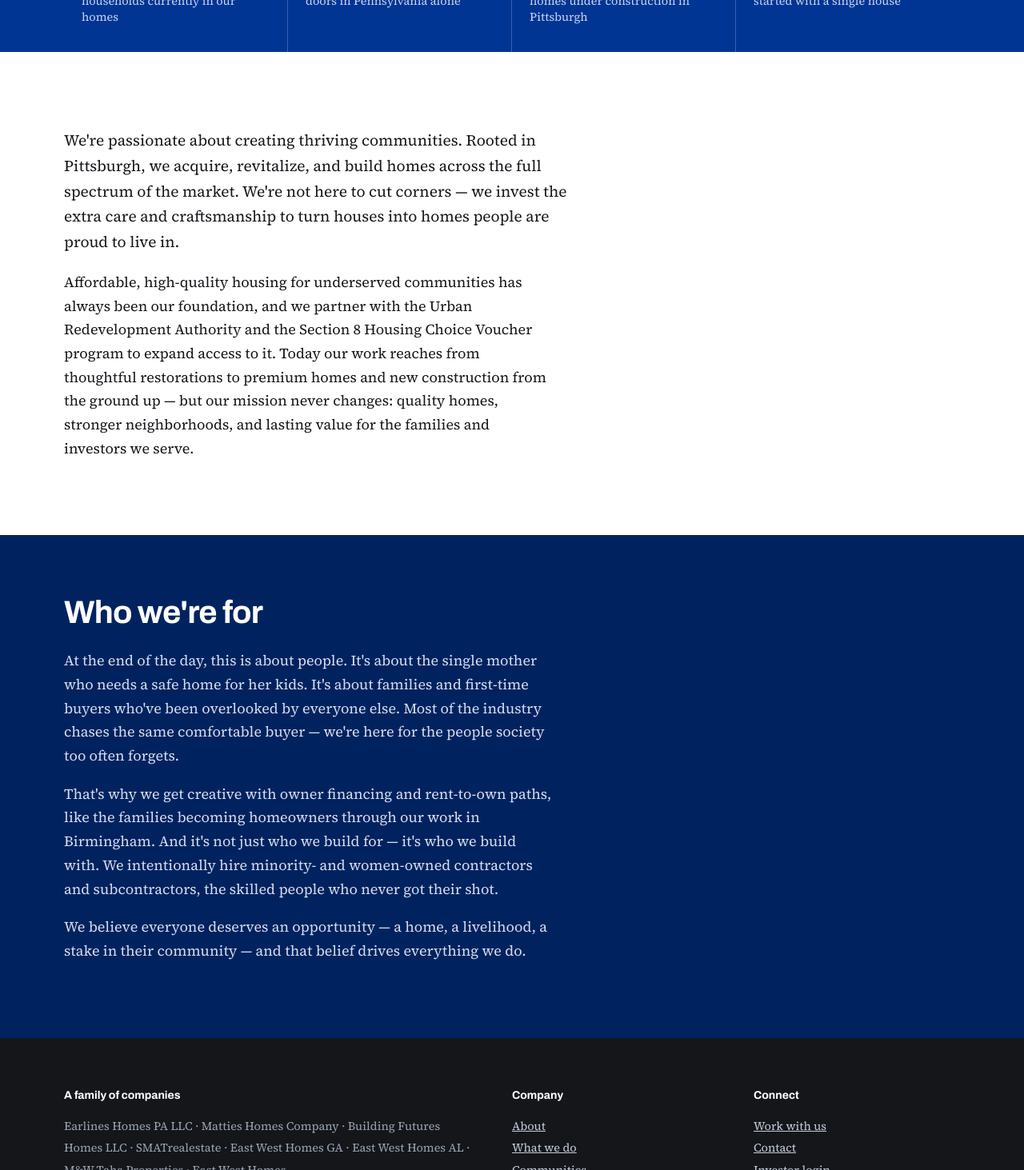
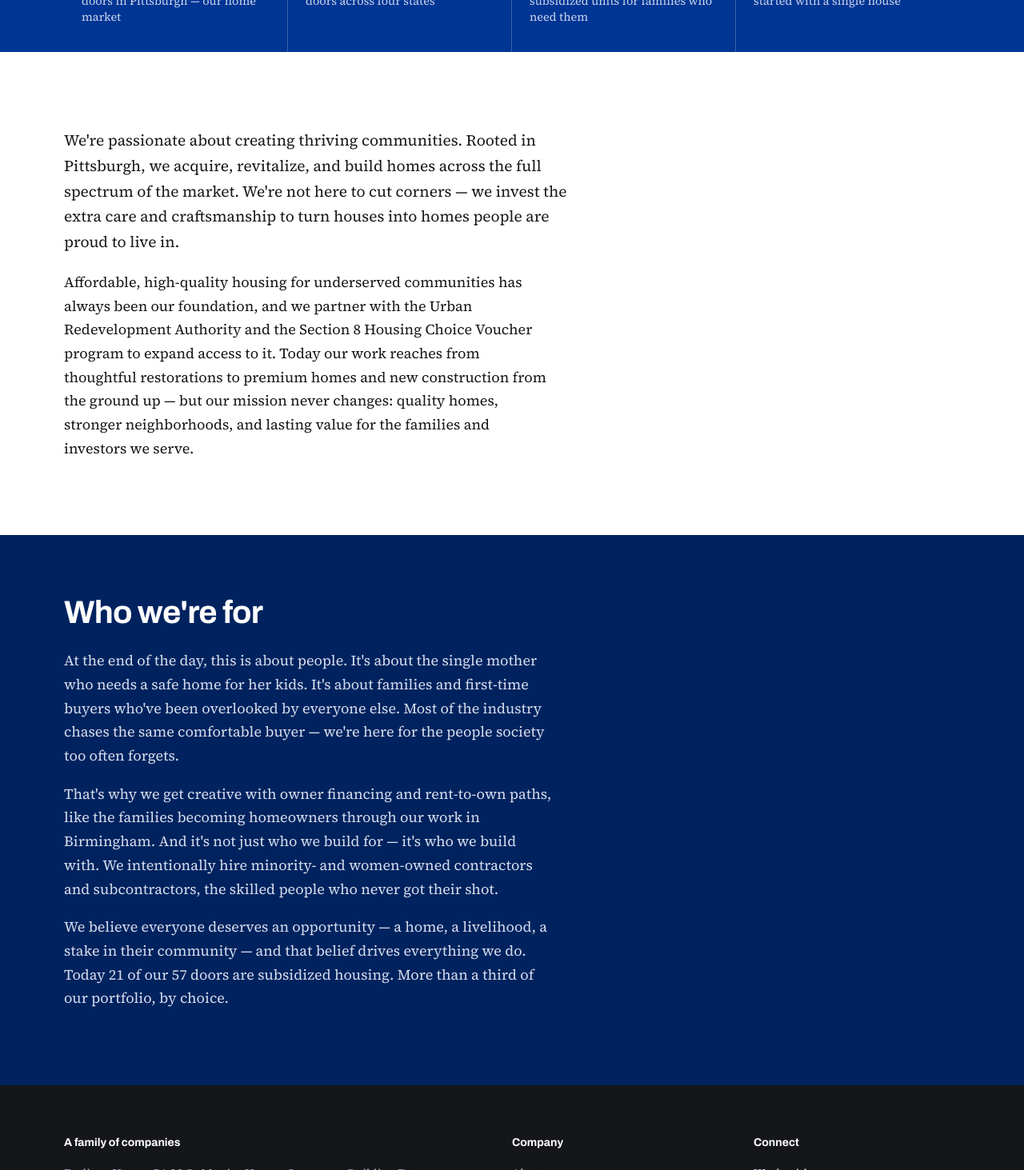
Before and after one commit to EarlinesHomes/east-west-homes-site, a plain HTML site: page index.html in a window 1280 px wide. Shown: the part 754-2217 px from the top of the page at 80% size. Drawn offline with Linux system fonts and the light colour scheme.

Commit message:
Add files via upload

```diff
--- a/index.html
+++ b/index.html
@@ -286,9 +286,9 @@ body::before{content:"";position:fixed;inset:0 0 auto;height:env(safe-area-inset
   </div>
   <div class="wrap">
    <div class="stats">
-    <div class="stat"><b>28</b><span>households currently in our homes</span></div>
-    <div class="stat"><b>27</b><span>doors in Pennsylvania alone</span></div>
-    <div class="stat"><b>4</b><span>homes under construction in Pittsburgh</span></div>
+    <div class="stat"><b>32</b><span>doors in Pittsburgh &mdash; our home market</span></div>
+    <div class="stat"><b>57</b><span>doors across four states</span></div>
+    <div class="stat"><b>21</b><span>subsidized units for families who need them</span></div>
     <div class="stat"><b>2021</b><span>started with a single house</span></div>
    </div>
   </div>
@@ -306,7 +306,7 @@ body::before{content:"";position:fixed;inset:0 0 auto;height:env(safe-area-inset
    <h2 class="sec-head">Who we're for</h2>
    <p>At the end of the day, this is about people. It's about the single mother who needs a safe home for her kids. It's about families and first-time buyers who've been overlooked by everyone else. Most of the industry chases the same comfortable buyer — we're here for the people society too often forgets.</p>
    <p>That's why we get creative with owner financing and rent-to-own paths, like the families becoming homeowners through our work in Birmingham. And it's not just who we build for — it's who we build with. We intentionally hire minority- and women-owned contractors and subcontractors, the skilled people who never got their shot.</p>
-   <p>We believe everyone deserves an opportunity — a home, a livelihood, a stake in their community — and that belief drives everything we do.</p>
+   <p>We believe everyone deserves an opportunity — a home, a livelihood, a stake in their community — and that belief drives everything we do. Today 21 of our 57 doors are subsidized housing. More than a third of our portfolio, by choice.</p>
   </div>
  </section>
 
@@ -337,7 +337,7 @@ body::before{content:"";position:fixed;inset:0 0 auto;height:env(safe-area-inset
     <div class="tl"><div class="yr">2022</div><div><h4>Savannah and the Alabama build-out</h4><p>Expansion into the Savannah market and across the Birmingham metro, Bessemer, and Irondale.</p></div></div>
     <div class="tl"><div class="yr">2023</div><div><h4>Burgess Court, Sumter</h4><p>A 16-unit multifamily community — our largest single asset, and still our flagship.</p></div></div>
     <div class="tl"><div class="yr">2024</div><div><h4>North to Pennsylvania</h4><p>We move our center of gravity to Pittsburgh.</p></div></div>
-    <div class="tl"><div class="yr">2026</div><div><h4>27 doors in Pennsylvania</h4><p>Plus four homes under construction, a fully exited Georgia portfolio, and five properties sold.</p></div></div>
+    <div class="tl"><div class="yr">2026</div><div><h4>32 doors in Pittsburgh, 57 across four states</h4><p>Plus six homes under construction and six in preconstruction, eight more under contract, eight properties sold, and a fully exited Georgia portfolio.</p></div></div>
    </div>
    <p class="note">Confirm the 2022 and 2023 dates — I placed Savannah and Burgess Court from context, not from a dated record.</p>
   </div>
@@ -440,6 +440,7 @@ body::before{content:"";position:fixed;inset:0 0 auto;height:env(safe-area-inset
  <section class="band">
   <div class="wrap">
    <h2 class="sec-head">Who we work with</h2>
+   <p><strong>21 of our 57 doors are subsidized</strong> &mdash; more than a third of everything we own, housing families through voucher programs and care-team referrals. That is not a side program. It is the core of what we do, and these are the partners who make it possible.</p>
    <p>These are working relationships, not logos on a page. Each one puts a real family in a real home.</p>
    <div class="partners">
     <div class="partner"><h4>Housing Authority of the City of Pittsburgh</h4><p>We are an approved Housing Choice Voucher landlord. HACP inspects our units and pays housing assistance directly each month.</p></div>
```
